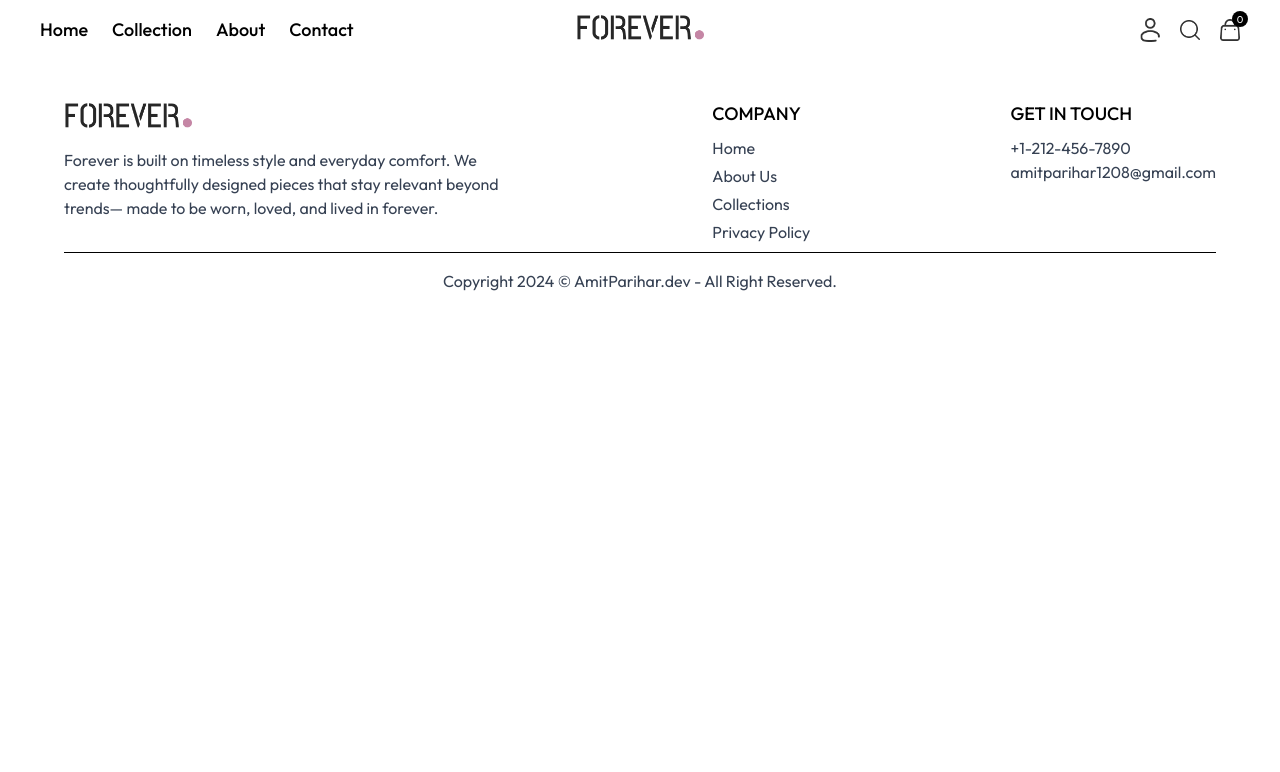
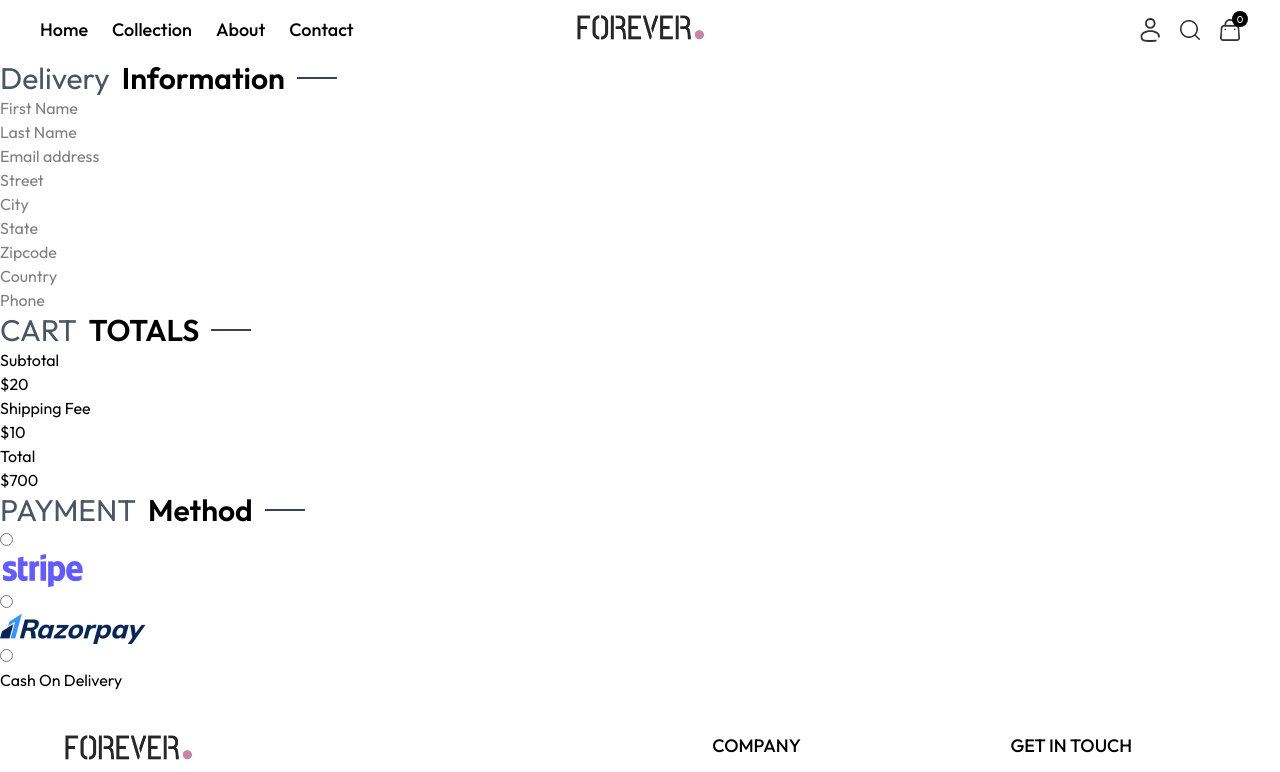
Before and after one commit to AmitParihar17/Ecommerce, a React (Vite) app in the folder client/: page /delivery/information in a window 1280 px wide. Shown: the top 772 px of the page. Built offline with nearby package versions, Linux system fonts and the light colour scheme.

Commit message:
Create Delivery Info Page

```diff
--- a/client/src/App.jsx
+++ b/client/src/App.jsx
@@ -13,6 +13,7 @@ import ProductDetails from './pages/ProductDetails'
 import ScrolltoTop from './components/ScrolltoTop'
 import Cart from './pages/Cart'
 import { Toaster } from "react-hot-toast";
+import DeliveryInformation from './pages/DeliveryInformation'
 
 
 
@@ -32,6 +33,7 @@ import { Toaster } from "react-hot-toast";
          <Route path="/orders" element={<Orders />} />
          <Route path="/signup" element={<SignUP />} />
          <Route path="/cart" element={<Cart />} />
+         <Route path="/delivery/information" element={<DeliveryInformation />} />
        </Routes>
 
        <Footer />
--- a/client/src/pages/Cart.jsx
+++ b/client/src/pages/Cart.jsx
@@ -73,7 +73,7 @@
            <div className="absolute left-1/2 -translate-x-1/2">
              <div className="flex items-center border px-3 py-1 gap-3">
                <button
-                 onClick={() => decreseQuantity(item.id,item.size)}
+                 onClick={() => decreseQuantity(item.id, item.size)}
                  disabled={item.quantity === 1}
                  className={`text-lg ${
                    item.quantity === 1
@@ -89,7 +89,7 @@
                </span>
 
                <button
-                 onClick={() => increaseQuantity(item.id,item.size)}
+                 onClick={() => increaseQuantity(item.id, item.size)}
                  className="text-lg cursor-pointer"
                >
                  +
@@ -99,7 +99,7 @@
 
            <div className="ml-auto">
              <img
-               onClick={() => removeFromCart(item.id,item.size)}
+               onClick={() => removeFromCart(item.id, item.size)}
                src={assets.bin_icon}
                alt=""
                className="w-5 cursor-pointer"
@@ -136,7 +136,10 @@
              </p>
            </div>
 
-           <button className="w-full bg-black text-white py-2 mt-5">
+           <button
+             onClick={() => navigate("/delivery/information")}
+             className="w-full bg-black text-white py-2 mt-5 cursor-pointer rounded-sm"
+           >
              Proceed to checkout
            </button>
          </div>
--- /dev/null
+++ b/client/src/pages/DeliveryInformation.jsx
@@ -0,0 +1,80 @@
+import React from 'react'
+import Title from "../components/Title"
+import { useShopContext } from '../context/ShopContext';
+import { assets } from '../assets/assets';
+
+const DeliveryInformation = () => {
+    const { currency, shippingFee } = useShopContext();
+  return (
+    <div>
+      <Title text1={"Delivery"} text2={"Information"} />
+      {/* left side */}
+      <div>
+        <form>
+          <div>
+            <input type="text" placeholder="First Name" />
+            <div>
+              <input type="text" placeholder="Last Name" />
+            </div>
+          </div>
+          <div>
+            <input type="email" placeholder="Email address" />
+          </div>
+          <div>
+            <input type="text" placeholder="Street" />
+          </div>
+          <div>
+            <input type="text" placeholder="City" />
+            <div>
+              <input type="text" placeholder="State" />
+            </div>
+          </div>
+          <div>
+            <input type="text" placeholder="Zipcode" />
+            <div>
+              <input type="text" placeholder="Country" />
+            </div>
+          </div>
+          <div>
+            <input type="text" placeholder="Phone" />
+          </div>
+        </form>
+      </div>
+
+      {/* rightside */}
+      <div>
+        <Title text1={"CART"} text2={"TOTALS"} />
+        <div>
+          <p>Subtotal</p>
+          <p>{currency}20</p>
+          <p>Shipping Fee</p>
+          <p>
+            {currency}
+            {shippingFee}
+          </p>
+          <p>Total</p>
+          <p>{currency}700</p>
+        </div>
+        <div>
+          <Title text1={"PAYMENT"} text2={"Method"} />
+          <div>
+            <div>
+                <input type="radio" />
+                <img src={assets.stripe_logo} alt="" />
+            </div>
+            <div>
+                <input type="radio" />
+                <img src={assets.razorpay_logo} alt="" />
+            </div>
+            <div>
+                <input type="radio" />
+                <p>Cash On Delivery</p>
+            </div>
+          </div>
+        </div>
+      </div>
+    </div>
+  );
+}
+
+export default DeliveryInformation
```
